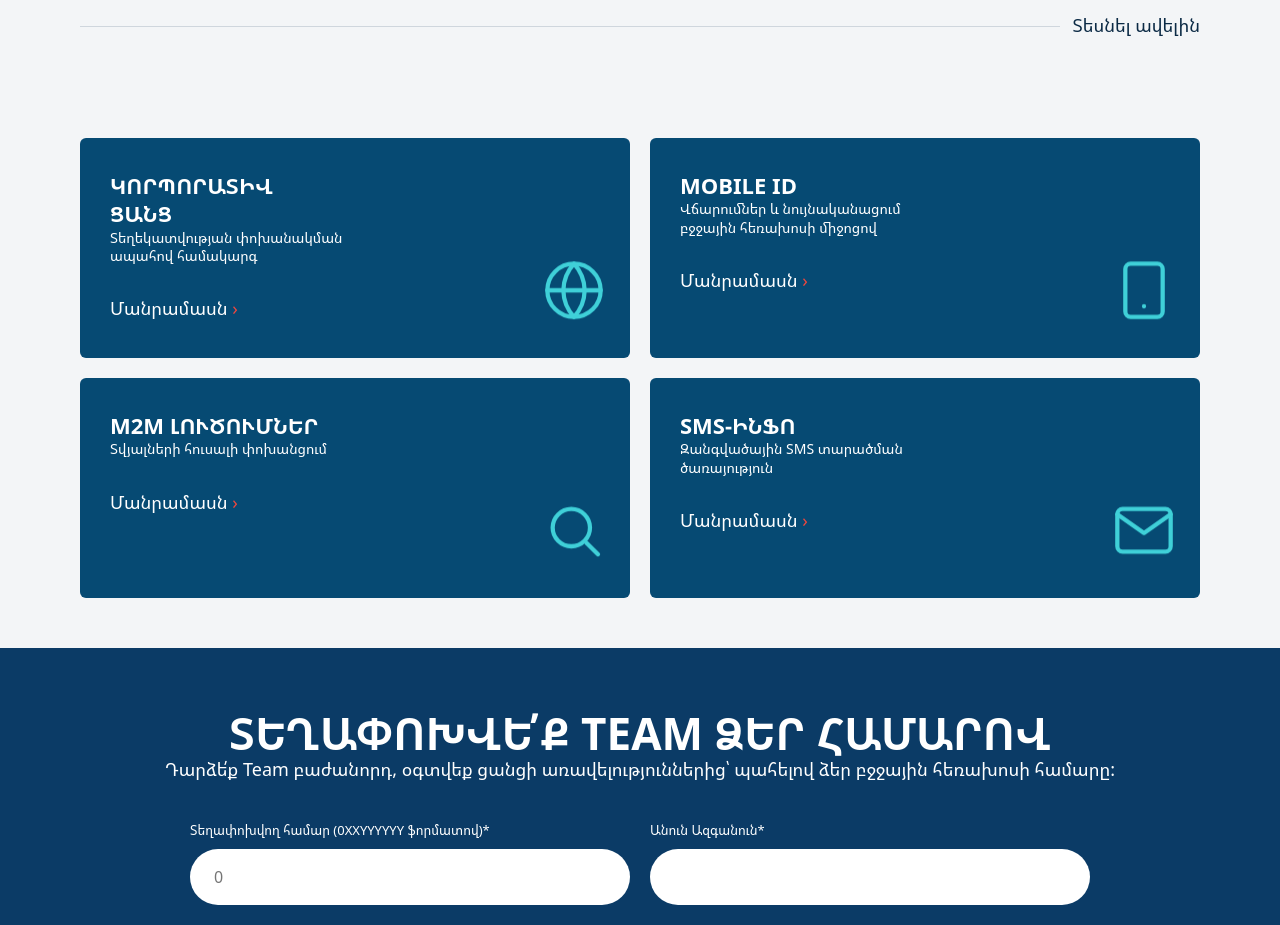
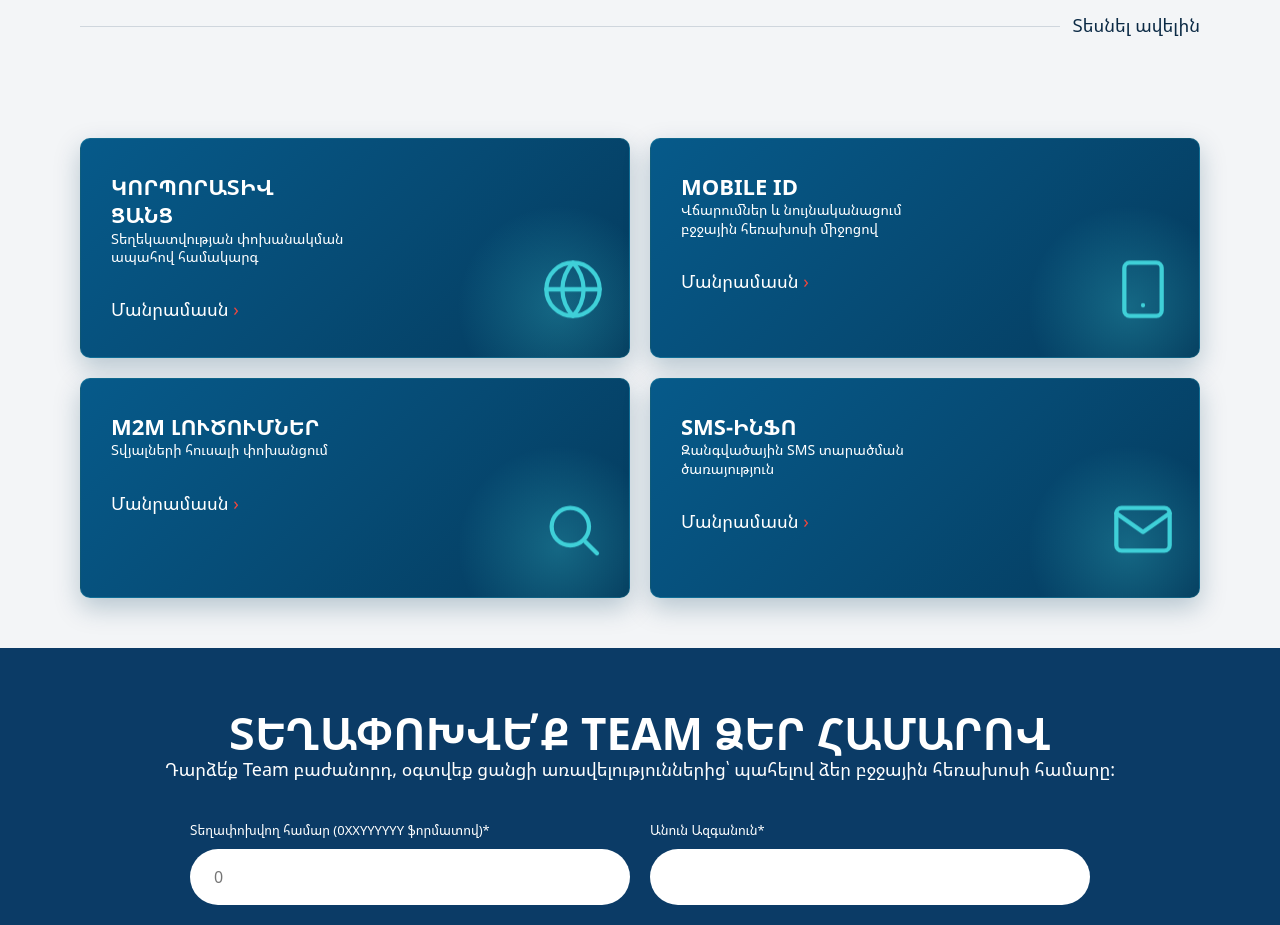
Before and after one commit to hamletbalasanyanait-ship-it/TTM-ait, a React (Vite) app: page /business in a window 1280 px wide. Shown: the part 1400-2325 px from the top of the page. Built offline with nearby package versions, Linux system fonts and the light colour scheme.

Commit message:
style(business): service card gradient, border and glow

```diff
--- a/src/components/business/Services.css
+++ b/src/components/business/Services.css
@@ -10,8 +10,20 @@
   padding: 34px 30px;
   overflow: hidden;
   color: #fff;
-  background: var(--biz-card);
-  border-radius: 6px;
+  background: linear-gradient(135deg, #065a8a 0%, var(--biz-card) 55%, #043a5c 100%);
+  border: 1px solid rgba(63, 208, 216, 0.18);
+  border-radius: 10px;
+  box-shadow: 0 10px 26px rgba(4, 58, 92, 0.25);
+}
+
+.biz-service::before {
+  content: "";
+  position: absolute;
+  right: -40px;
+  bottom: -60px;
+  width: 220px;
+  height: 220px;
+  background: radial-gradient(circle, rgba(63, 208, 216, 0.28), transparent 65%);
 }
 
 .biz-service h3 {
```
